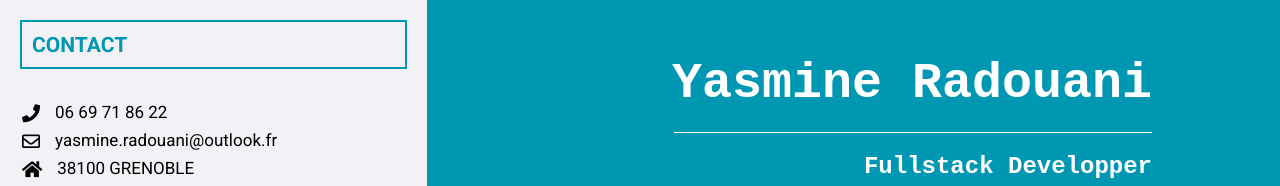
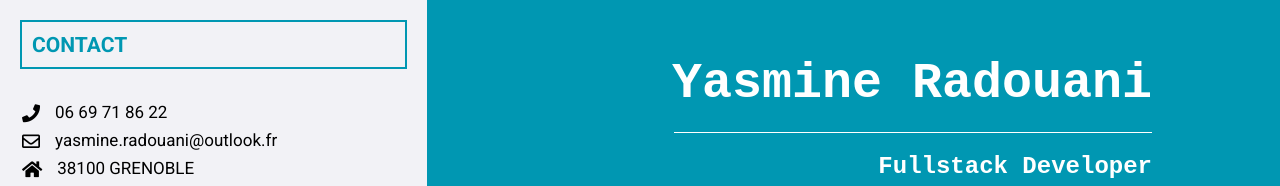
Before and after one commit to Yradouani/english_cv, a website: page index.html in a window 1280 px wide. Shown: the top 186 px of the page. Drawn offline with Linux system fonts and the light colour scheme; a web font is replaced by a local one.

Commit message:
Modification du titre

```diff
--- a/index.html
+++ b/index.html
@@ -260,7 +260,7 @@
         <div class="header-container">
             <h1>Yasmine Radouani<br />
                 <hr />
-                <span>Fullstack Developper</span>
+                <span>Fullstack Developer</span>
             </h1>
             <!-- <span class="dev-web"><b>Duration 1 year - 2024 / 2025</b> -->
             </span>
```
